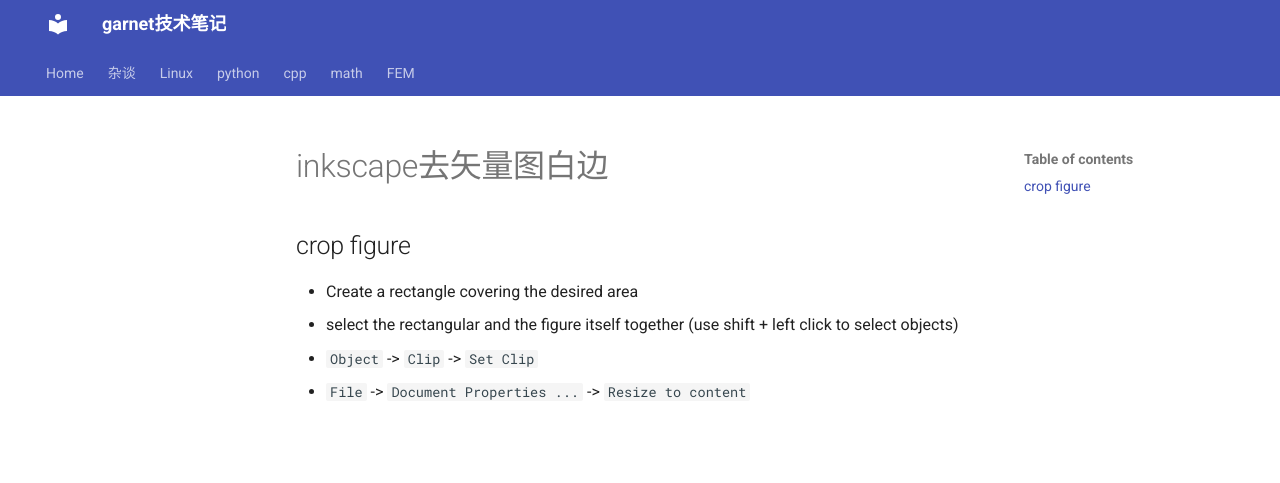
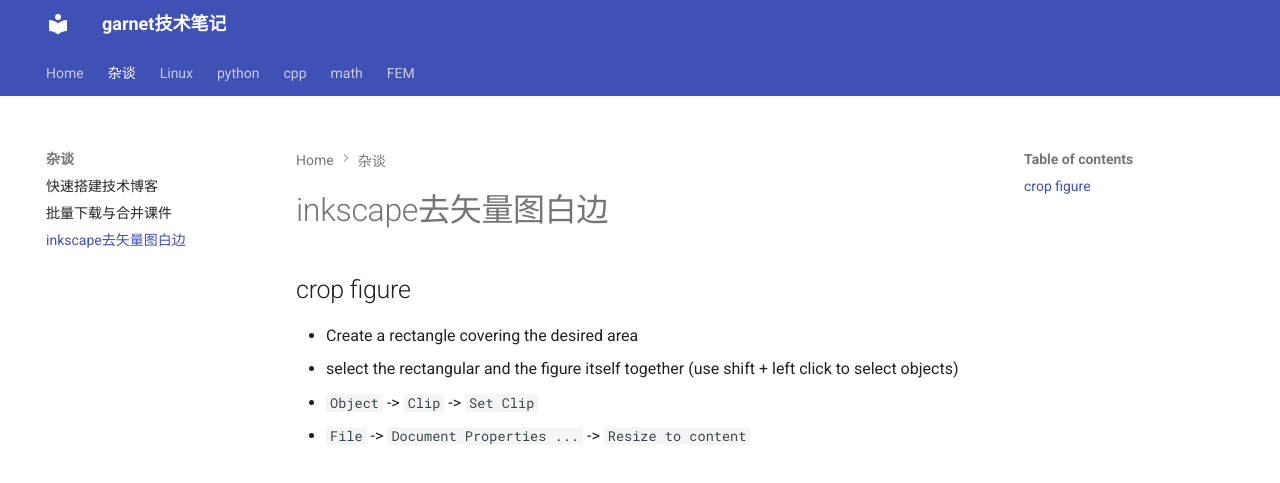
Before and after one commit to ymma98/technotes, an MkDocs documentation site: the page built from docs/杂谈/inkscape去矢量图白边.md, in a window 1280 px wide. Shown: the top 483 px of the page. Built offline with MkDocs 1.6.1 and Material for MkDocs 9.7.7, drawn with Linux system fonts in a browser that asks for light colours.

Commit message:
Update mkdocs.yml

```diff
--- a/mkdocs.yml
+++ b/mkdocs.yml
@@ -4,6 +4,7 @@ nav:
   - 杂谈:
       - 快速搭建技术博客: 杂谈/快速搭建技术博客.md
       - 批量下载与合并课件: 杂谈/批量下载与合并课件.md
+      - inkscape去矢量图白边: 杂谈/inkscape去矢量图白边.md
   - Linux:
       - terminal_快捷键以及配置: Linux/terminal_快捷键以及配置.md
       - vim_使用nvim: Linux/vim_使用nvim.md
```
